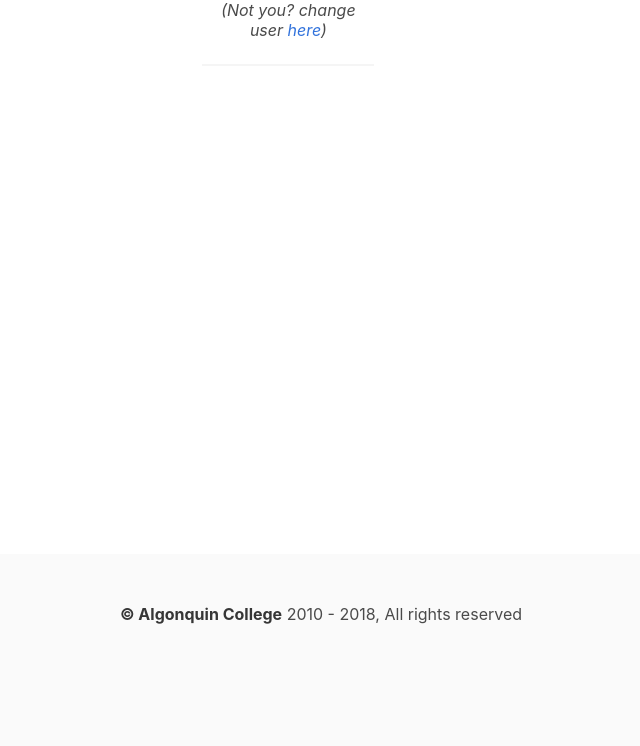
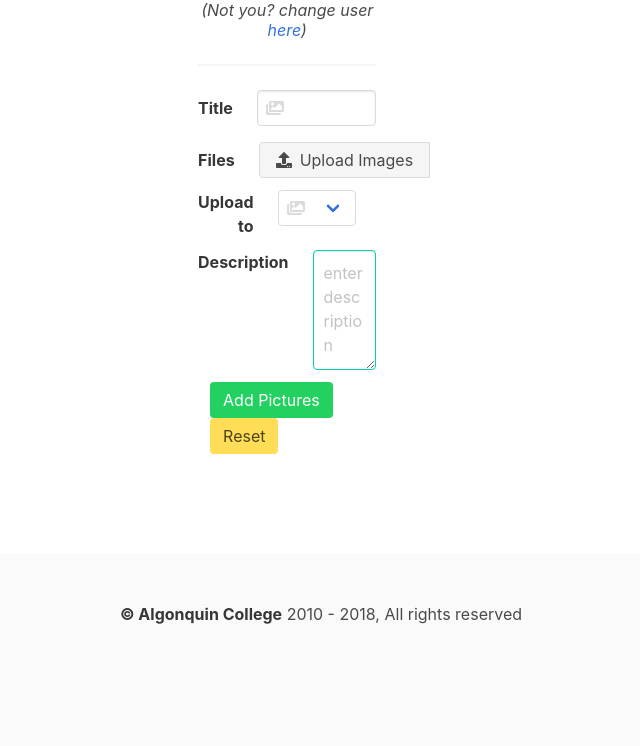
Before and after one commit to ibra0203/AlgonguinCollegeSocialMediaSite, a PHP site: page /UploadPictures.php in a window 1280 px wide. Shown: the part 298-1044 px from the top of the page, without its empty margins (319-959 px from the left). Run offline with PHP 8.4, Linux system fonts and the light colour scheme; the visitor is signed in with stand-in values (Sample User, id 1); tables that the repository leaves empty hold one stand-in row (values such as "Sample post"); data that the repository does not hold is empty; some libraries are stand-ins or nearby versions.

Commit message:
styling for Add Pictures Page + javascript

```diff
--- a/src/AddAlbum.php
+++ b/src/AddAlbum.php
@@ -18,10 +18,7 @@ if (isset($_POST['submit'])) {
   $createMsg = createAlbum($db, $owner, $albumTitle, $description, $date_updated, $access);
 }
 
-
 include 'shared/header.php';
-
-var_dump($_POST);
 ?>
 
 <div class="section hero is-fullheight">
--- a/src/MyAlbums.php
+++ b/src/MyAlbums.php
@@ -25,7 +25,6 @@ if (isset($album)) {
   }
 include 'shared/header.php';
 
-var_dump($albums);
 ?>
 
 <div class="section hero is-fullheight">
--- a/src/UploadPictures.php
+++ b/src/UploadPictures.php
@@ -1,6 +1,21 @@
 <?php
+session_start();
 include 'helpers/validation.php';
+include 'helpers/util.php';
+
 include 'shared/db.php';
+
+
+include 'helpers/albums.php';
+
+$owner = $_SESSION['login'];
+$imgTitle = getPostSafely('imageTitle');
+$description = getPostSafely('description');
+
+// Retrieve albums
+$albums = getAlbumsByUser($owner, $db);
+
+
 
 
 
@@ -14,8 +29,121 @@ include 'shared/header.php';
       <?php  include 'shared/welcome.php' ;?>
       </h2>
 
+      <div class="field is-horizontal">
+                <div class="field-label is-normal">
+                  <label class="label">Title</label>
+                </div>
+                <div class="field-body">
+                  <div class="field">
+                    <p class="control is-expanded has-icons-left has-icons-right">
+                      <input
+                      class="input"
+                      type="text"
+                      placeholder=""
+                      name="albumTitle"
+                      value = "<?php echo (isset($albumTitle))?$albumTitle:'';?>"
+                      >
+                      <span class="icon is-small is-right" style="display:none">
+                      </span>
+                      <span class="icon is-small is-left">
+                        <i class="fas fa-images"></i>
+                      </span>
+                      <p class="help is-danger"> <?php  echo $idMsg; ?> </p>
+
+                    </p>
+                  </div>
+                </div>
+              </div>
+              <div class="field is-horizontal">
+                  <div class="field-label is-normal">
+                    <label class="label">Files</label>
+                  </div>
+                  <div class="field-body">
+                      <div class="file has-name is-fullwidth">
+                        <label class="file-label">
+                          <input class="file-input file-upload" type="file" name="resume">
+                          <span class="file-cta">
+                            <span class="file-icon">
+                              <i class="fas fa-upload"></i>
+                            </span>
+                            <span class="file-label file-text">
+                              Upload Images
+                            </span>
+                          </span>
+                        </label>
+                      </div>
+                  </div>
+              </div>
+
+
+
+
+        <div class="field is-horizontal">
+            <div class="field-label ">
+                <label class="label">Upload to</label>
+            </div>
+            <div class="field-body">
+              <div class="is-fullwidth control has-icons-left">
+                <div class="select is-fullwidth">
+                  <select name="album[]">
+                    <?php
+                      foreach($albums as $album) {
+                        echo "<option value='$album->Album_Id'> $album->Title </option>";
+                      }
+                    ?>
+                  </select>
+                </div>
+                <div class="icon is-small is-left">
+                  <i class="fas fa-images"></i>
+                </div>
+              </div>
+            </div>
+        </div>
+
+      <!-- DESCRIPTION -->
+      <div class="field is-horizontal">
+          <div class="field-label ">
+            <label class="label">Description</label>
+          </div>
+          <div class="field-body ">
+            <div class="field">
+                <div class="control">
+                  <textarea class="textarea is-primary" name="description" placeholder="enter description"></textarea>
+                </div>
+              </div>
+          </div>
+        </div>
+
+        <div class="field-body">
+                <div class="field">
+                  <div class="control">
+                  </div>
+                </div>
+                    <div class="control">
+                    <input
+                      class="button is-success"
+                      type="submit" value="Add Pictures" name="submit" >
+                      <input class="button is-warning clearButton"
+                       type="reset"
+                       name="reset"
+                       onclick="location.href='UploadPictures.php'; " value="Reset">
+                    </div>
+                  </div>
+              </div>
+
 
     </div>  <!-- COLUMN -->
   </div>    <!-- CONTAINER -->
 </div>      <!-- HERO -->
+
+<script>
+let uploadImg = document.querySelector('.file-upload');
+let fileLabel = document.querySelector('.file-text');
+uploadImg.addEventListener('change', (e) => {
+      let text = 'Choose a File';
+      const files = Array.from(e.target.files);
+      files.length !== 0 ? text = files[0].name : 'Upload Images...';
+      fileLabel.innerHTML = text;
+});
+</script>
 <?php include 'shared/footer.php'; ?>
```
Also changed, not shown: src/helpers/albums.php (+0 -22 lines).
